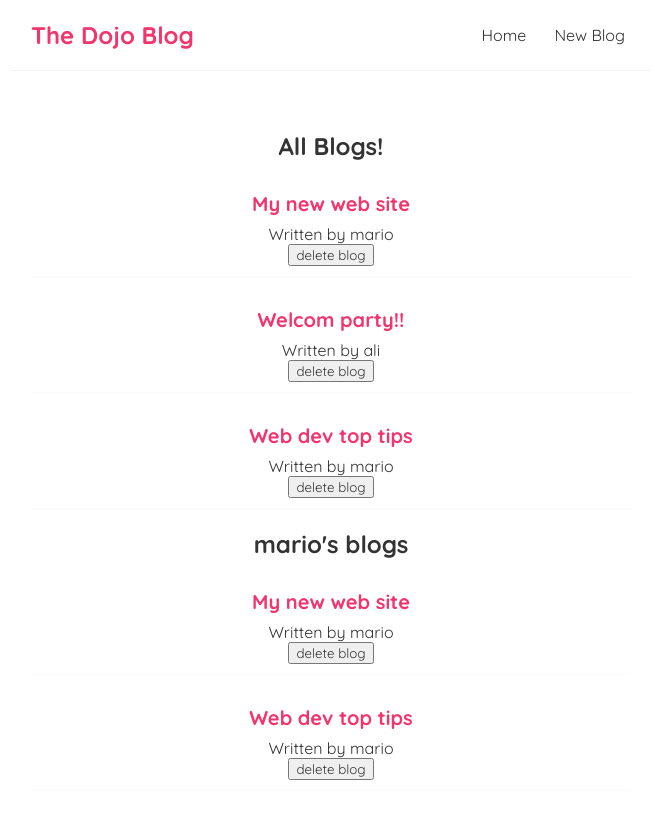
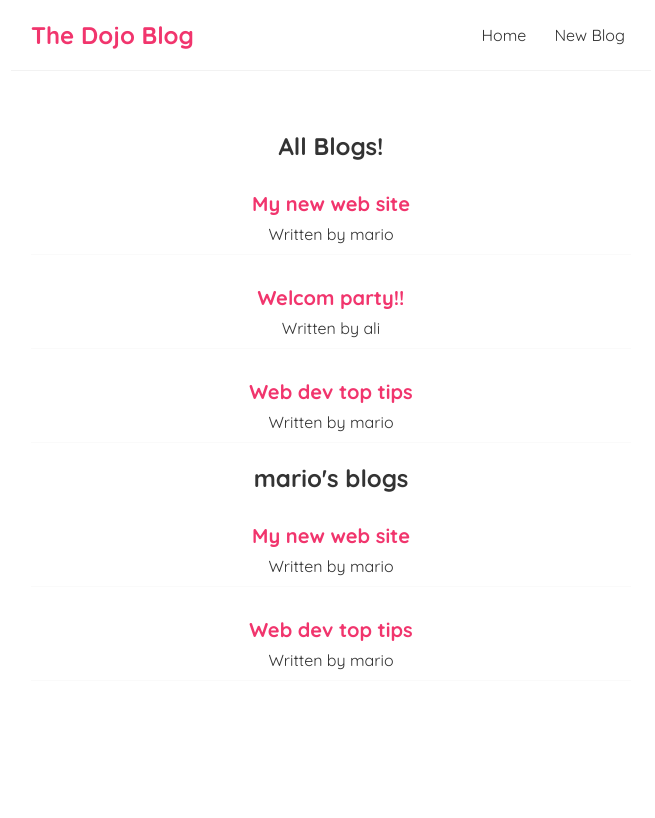
Before and after one commit to azambabai/complate-react, a React (Create React App) app: page / in a window 1280 px wide. Shown: the top 818 px of the page, without its empty margins (309-964 px from the left). Built offline with nearby package versions, Linux system fonts and the light colour scheme.

Commit message:
Update BlogList.js

```diff
--- a/src/BlogList.js
+++ b/src/BlogList.js
@@ -1,4 +1,22 @@
-const  BlogList = ({blogs , title , handleDelete}) => {
+// const  BlogList = ({blogs , title , handleDelete}) => {
+// //   const blogs = props.blogs;
+// //   const title = props.title;
+//     return (
+//     <div className="blog-list">
+//         <h2>{title}</h2>
+//            {blogs.map((blog) =>(
+//         <div className="blog-preview" key={blog.id}>
+//        <h2>{blog.title}</h2>
+//        <p>Written by  {blog.auther}</p>
+//        <button onClick={() => handleDelete(blog.id)}>delete blog</button>
+//         </div>
+//            ))}
+//     </div>
+//     )}
+// export default BlogList;
+
+
+const  BlogList = ({blogs , title}) => {
 //   const blogs = props.blogs;
 //   const title = props.title;
     return (
@@ -8,7 +26,7 @@
         <div className="blog-preview" key={blog.id}>
        <h2>{blog.title}</h2>
        <p>Written by  {blog.auther}</p>
-       <button onClick={() => handleDelete(blog.id)}>delete blog</button>
+
         </div>
            ))}
     </div>
```
